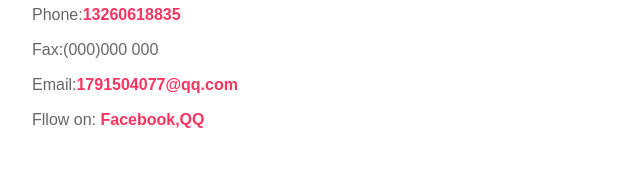
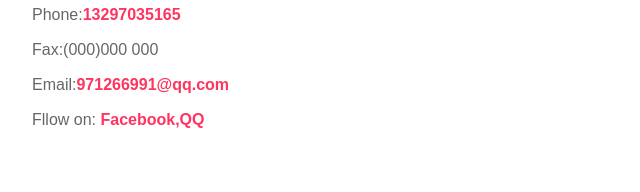
Before and after one commit to sarazhuqing/project-car, a plain HTML site: page contact.html in a window 1280 px wide. Shown: the part 891-1083 px from the top of the page, 128-768 px from the left. Drawn offline with Linux system fonts and the light colour scheme; a script that the page names is missing.

Commit message:
Update contact.html

```diff
--- a/contact.html
+++ b/contact.html
@@ -192,9 +192,9 @@
             <h1>Company Information :</h1>
             <ul>
                 <li><h4>SAIC VOLKSWAGEN---wuhanchangjiangzhongfaqichefuwuyouxianggongsi</h4></li>
-                <li>Phone:<span>13260618835</span></li>
+                <li>Phone:<span>13297035165</span></li>
                 <li>Fax:(000)000 000</li>
-                <li>Email:<span>1791504077@qq.com</span></li>
+                <li>Email:<span>971266991@qq.com</span></li>
                 <li>Fllow on: <span>Facebook,QQ </span></li>
             </ul>
         </div>
```
